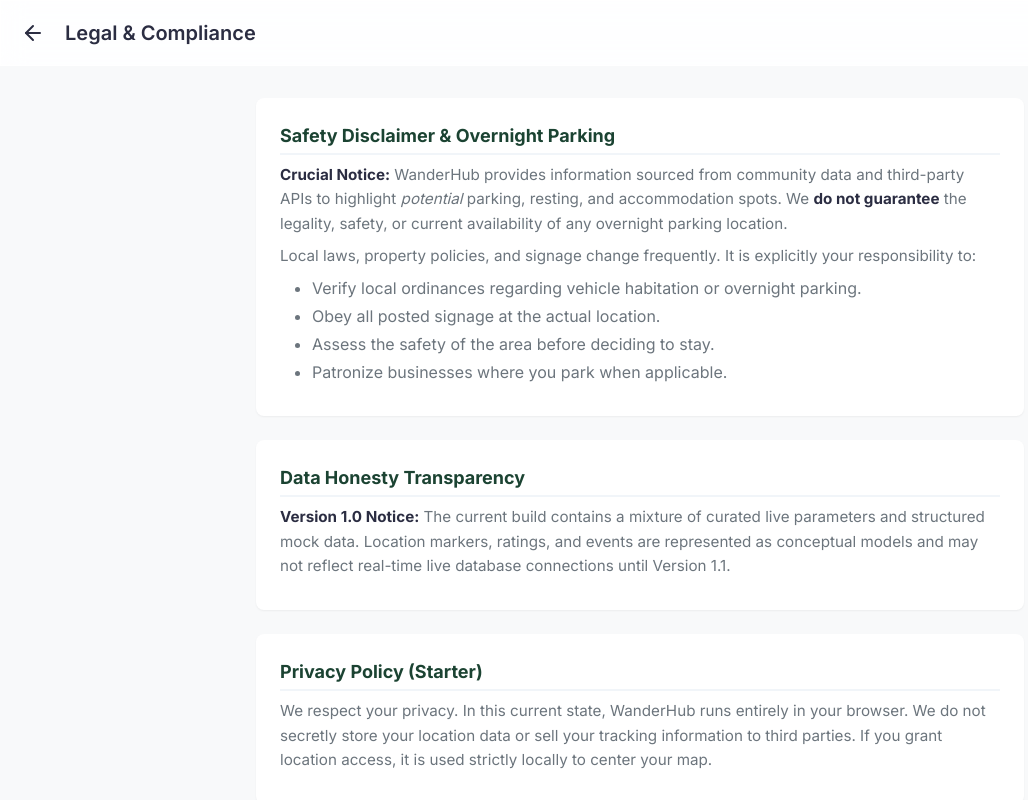
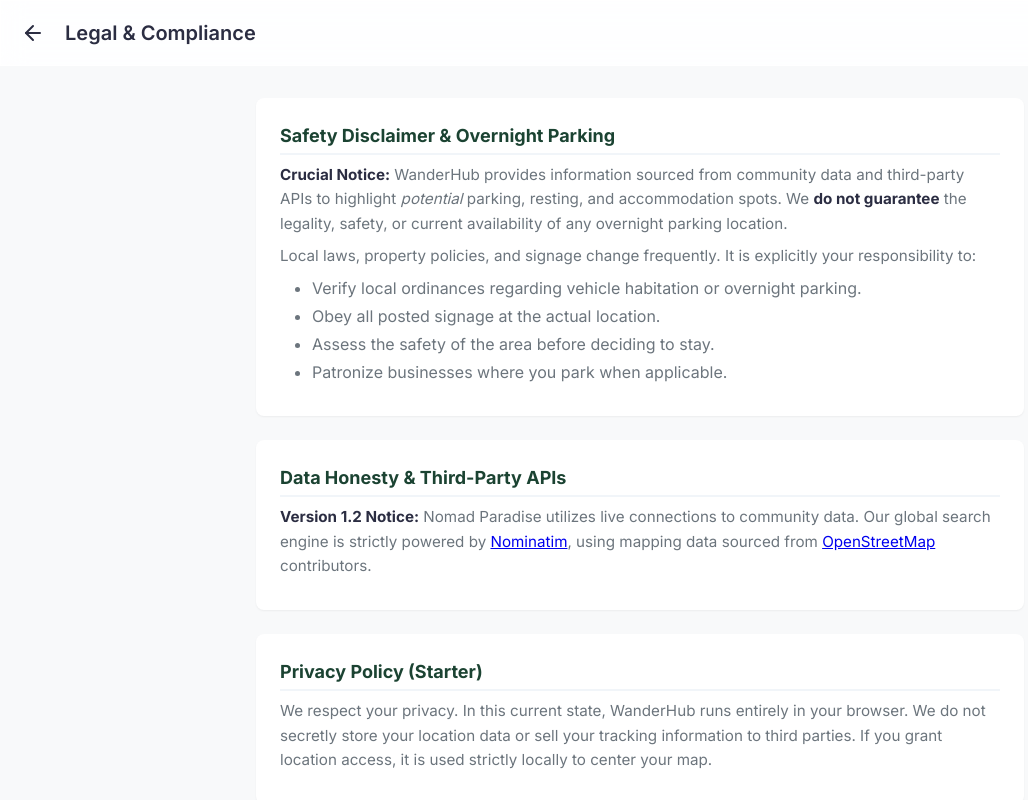
Before and after one commit to Shikatanorii/nomad-paradise, a React (Vite) app: page /legal in a window 1280 px wide. Shown: the whole page, without its empty margins (0-1028 px from the left). Built offline with nearby package versions, Linux system fonts and the light colour scheme; no server answers.

Commit message:
Compliance: Nominatim open-source attribution

```diff
--- a/src/pages/Legal/Legal.tsx
+++ b/src/pages/Legal/Legal.tsx
@@ -39,10 +39,11 @@
         </section>
 
         <section className="legal-section">
-          <h2>Data Honesty Transparency</h2>
+          <h2>Data Honesty & Third-Party APIs</h2>
           <p>
-            <strong>Version 1.0 Notice:</strong> The current build contains a mixture of curated live parameters and structured mock data.
-            Location markers, ratings, and events are represented as conceptual models and may not reflect real-time live database connections until Version 1.1.
+            <strong>Version 1.2 Notice:</strong> Nomad Paradise utilizes live connections to community data.
+            Our global search engine is strictly powered by <a href="https://nominatim.org" target="_blank" rel="noreferrer">Nominatim</a>,
+            using mapping data sourced from <a href="https://www.openstreetmap.org/copyright" target="_blank" rel="noreferrer">OpenStreetMap</a> contributors.
           </p>
         </section>
 
```
